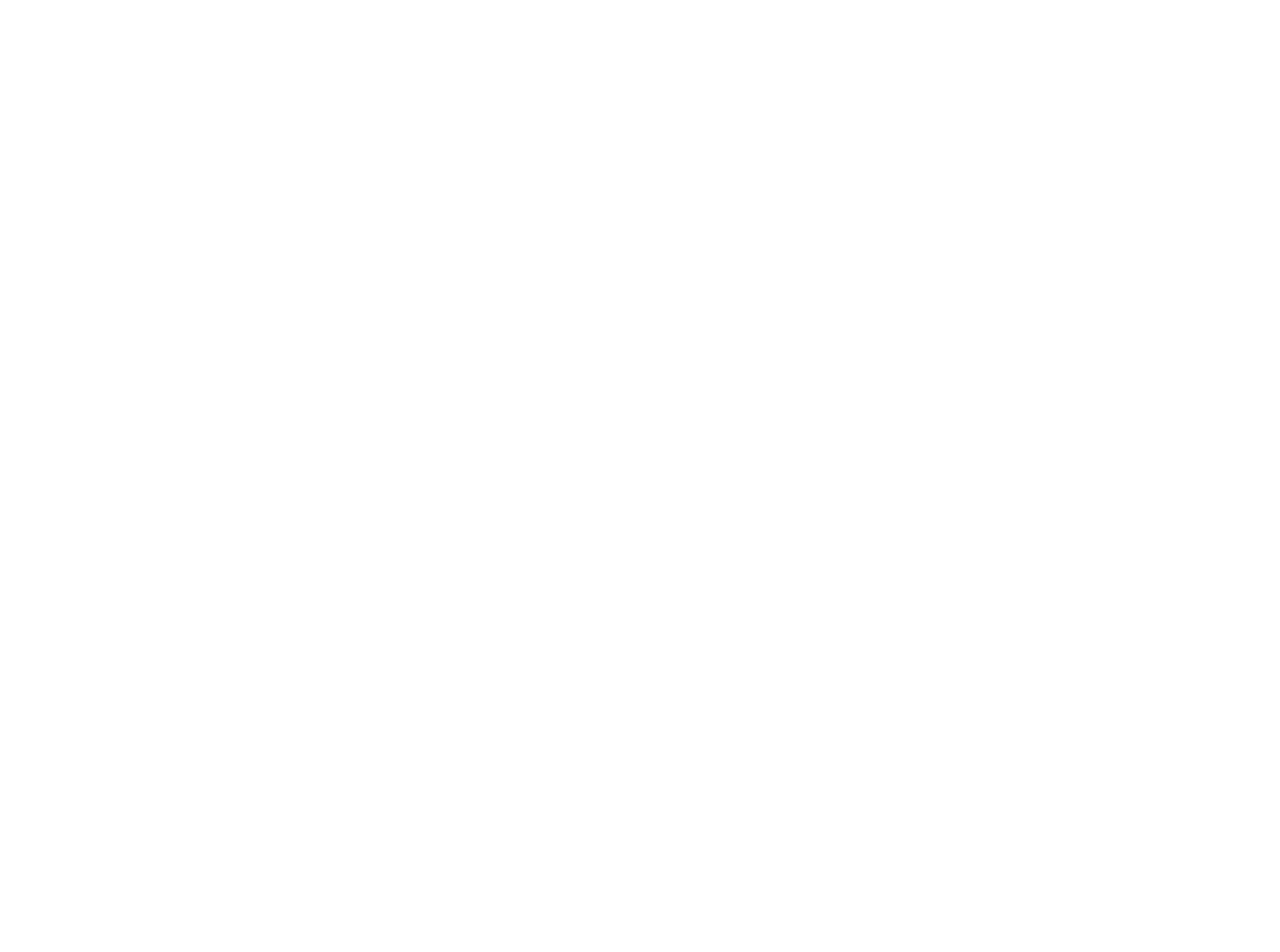
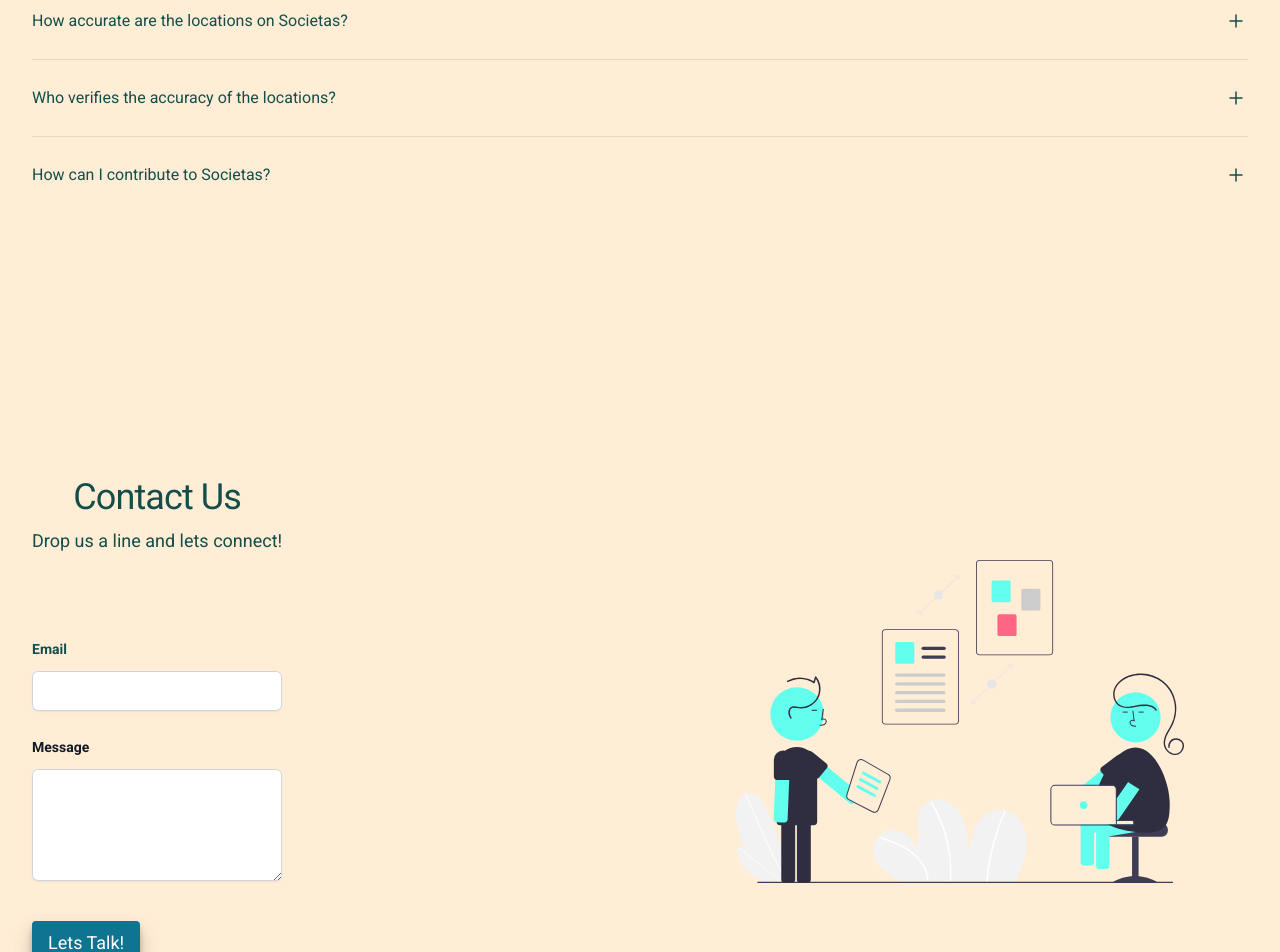
Before and after one commit to hopeVaughn/p2p, a React (Vite) app in the folder apps/client/: page / in a window 1280 px wide. Shown: the part 1940-2892 px from the top of the page. Before the commit the page ends 1529 px from the top, so only its background shows below. Built offline with nearby package versions, Linux system fonts and the light colour scheme.

Commit message:
adjust config and add contact

```diff
--- a/apps/client/src/Pages/Components/About.tsx
+++ b/apps/client/src/Pages/Components/About.tsx
@@ -3,8 +3,8 @@ import { snap_the_moment } from '../../assets';
 
 const About: React.FC = () => {
   return (
-    <main className="mx-auto -mt-12 max-w-7xl px-6 sm:mt-0 lg:px-8 xl:-mt-8 mb-10">
-      <section className="mx-auto max-w-2xl lg:mx-0 lg:max-w-none">
+    <section className="mx-auto -mt-12 max-w-7xl px-6 sm:mt-0 lg:px-8 xl:-mt-8 mb-10 bg-transparent">
+      <div className="mx-auto max-w-2xl lg:mx-0 lg:max-w-none">
         <header>
           <h2 className="text-3xl font-bold tracking-tight text-teal-900 sm:text-6xl">About Us</h2>
         </header>
@@ -15,15 +15,16 @@ const About: React.FC = () => {
           <aside className="hidden lg:block">
             <img className="h-full w-full object-cover" src={snap_the_moment} alt="Illustration" />
           </aside>
-          <div className="mt-10 md:mt-20 lg:mt-40 text-xl leading-7 text-teal-900"> {/* <-- Adjusted the margin-top classes here */}
+          <div className="mt-10 md:mt-20 lg:mt-40 text-xl leading-7 text-teal-900">
             <p>
               We believe in the power of collaboration and shared knowledge to make daily navigation easier and more convenient. Leveraging the collective efforts of our users,
               we strive to cultivate an inclusive, user-friendly platform that transforms finding bathrooms into a seamless experience.
             </p>
           </div>
         </article>
-      </section>
-    </main>
+      </div>
+    </section>
   );
 };
+
 export default About;
--- a/apps/client/src/Pages/Components/Contact.tsx
+++ b/apps/client/src/Pages/Components/Contact.tsx
@@ -0,0 +1,68 @@
+import React from 'react'
+import Button from '../../Global_Components/Buttons'
+import informed from '../../assets/informed.svg';
+const ContactForm: React.FC = () => {
+
+  return (
+    <div className="flex flex-col-reverse sm:flex-row sm:justify-between">
+      <section className="isolate bg-transparent px-6 py-24 sm:py-32 lg:px-8">
+        <div
+          className="absolute inset-x-0 top-[-10rem] -z-10 transform-gpu overflow-hidden blur-3xl sm:top-[-20rem]"
+          aria-hidden="true"
+        >
+        </div>
+        <div className="mx-auto max-w-4xl text-center">
+          <h2 className="text-4xl text-bold tracking-tight text-teal-900 sm:text-4xl">Contact Us</h2>
+          <p className="mt-2 text-lg leading-8 text-teal-900">
+            Drop us a line and lets connect!
+          </p>
+        </div>
+        <form action="#" method="POST" className="mx-auto mt-16 max-w-xl sm:mt-20">
+          <div className="grid grid-cols-1 gap-x-8 gap-y-6 sm:grid-cols-2">
+            <div className="sm:col-span-2">
+              <label htmlFor="email" className="block text-sm font-semibold leading-6 text-teal-900">
+                Email
+              </label>
+              <div className="mt-2.5">
+                <input
+                  type="email"
+                  name="email"
+                  id="email"
+                  autoComplete="email"
+                  className="block w-full rounded-md border-0 px-3.5 py-2 text-teal-900 shadow-sm ring-1 ring-inset ring-gray-300 placeholder:text-gray-400 focus:ring-2 focus:ring-inset focus:ring-indigo-600 sm:text-sm sm:leading-6"
+                />
+              </div>
+            </div>
+
+            <div className="sm:col-span-2">
+              <label htmlFor="message" className="block text-sm font-semibold leading-6 text-gray-900">
+                Message
+              </label>
+              <div className="mt-2.5">
+                <textarea
+                  name="message"
+                  id="message"
+                  rows={4}
+                  className="block w-full rounded-md border-0 px-3.5 py-2 text-gray-900 shadow-sm ring-1 ring-inset ring-gray-300 placeholder:text-gray-400 focus:ring-2 focus:ring-inset focus:ring-indigo-600 sm:text-sm sm:leading-6"
+                  defaultValue={''}
+                />
+              </div>
+            </div>
+          </div>
+          <div className="mt-10">
+            <Button btnText='Lets Talk!' />
+          </div>
+        </form>
+      </section>
+      <div className="w-full sm:w-1/2 sm:flex sm:justify-center sm:items-center hidden">
+        <img
+          src={informed}
+          alt=""
+          className="w-full h-auto sm:w-auto sm:max-w-md"
+        />
+      </div>
+    </div>
+  )
+}
+
+export default ContactForm
--- a/apps/client/src/Pages/Components/Faq.tsx
+++ b/apps/client/src/Pages/Components/Faq.tsx
@@ -0,0 +1,43 @@
+import { Disclosure } from '@headlessui/react'
+import { MinusSmallIcon, PlusSmallIcon } from '@heroicons/react/24/outline'
+import faqs from '../../utils/faq'
+
+interface FAQ {
+  question: string;
+  answer: string;
+}
+
+const FAQComponent: React.FC = () => {
+  return (
+    <section className="mx-auto max-w-7xl px-6 py-24 sm:py-32 lg:px-8 lg:py-40 bg-transparent">
+      <header className="mx-auto max-w-4xl divide-y divide-gray-900/10">
+        <h2 className="text-4xl text-center font-bold leading-10 tracking-tight text-teal-900">Frequently asked questions</h2>
+      </header>
+      <dl className="mt-10 space-y-6 divide-y divide-gray-900/10">
+        {faqs.map((faq: FAQ) => (
+          <Disclosure as="div" key={faq.question} className="pt-6">
+            {({ open }) => (
+              <>
+                <Disclosure.Button as="dt" className="flex w-full items-start justify-between text-left text-teal-900">
+                  <span className="text-base leading-7">{faq.question}</span>
+                  <span className="ml-6 flex h-7 items-center">
+                    {open ? (
+                      <MinusSmallIcon className="h-6 w-6" aria-hidden="true" />
+                    ) : (
+                      <PlusSmallIcon className="h-6 w-6" aria-hidden="true" />
+                    )}
+                  </span>
+                </Disclosure.Button>
+                <Disclosure.Panel as="dd" className="mt-2 pr-12">
+                  <p className="text-base leading-7 text-teal-800">{faq.answer}</p>
+                </Disclosure.Panel>
+              </>
+            )}
+          </Disclosure>
+        ))}
+      </dl>
+    </section>
+  )
+}
+
+export default FAQComponent;
--- a/apps/client/src/Pages/Landing.tsx
+++ b/apps/client/src/Pages/Landing.tsx
@@ -1,6 +1,8 @@
 import React, { useState } from 'react'
 import { destination, informed, world } from '../assets/';
 import About from './Components/About';
+import Faq from './Components/Faq';
+import ContactForm from './Components/Contact';
 import Button from '../Global_Components/Buttons';
 import Navbar from '../Global_Components/Navbar';
 import Sidebar from '../Global_Components/Sidebar';
@@ -66,6 +68,8 @@ const Landing: React.FC = () => {
           </div>
         </section>
         <About />
+        <Faq />
+        <ContactForm />
       </main>
     </div>
   )
--- /dev/null
+++ b/apps/client/src/utils/faq.ts
@@ -0,0 +1,29 @@
+interface FAQ {
+  question: string;
+  answer: string;
+}
+
+const faqs: FAQ[] = [
+  {
+    question: 'Is Societas free to use?',
+    answer: 'Yes! Societas is a free service. We believe in providing accessible information for everyone, everywhere.'
+  },
+  {
+    question: 'Who is behind Societas?',
+    answer: ' We are a grassroots initiative driven by a community of users just like you. We are not affiliated with any organization. Our aim is to make finding a bathroom a hassle-free experience for everyone.'
+  },
+  {
+    question: 'How accurate are the locations on Societas?',
+    answer: "The locations on Societas are community-sourced, so while we strive for accuracy, we can't guarantee perfection. Our map points are generally in close proximity to the locations provided by our users."
+  },
+  {
+    question: 'Who verifies the accuracy of the locations?',
+    answer: 'Both community members and appointed community admins regularly audit the locations provided. Our goal is to ensure the validity and usefulness of each point on our map.'
+  },
+  {
+    question: 'How can I contribute to Societas?',
+    answer: 'As a community-driven platform, we welcome and value your contributions! You can help us by adding new bathroom locations, verifying existing ones, or sharing our app with others to grow our community.'
+  },
+]
+
+export default faqs
--- a/apps/client/tailwind.config.js
+++ b/apps/client/tailwind.config.js
@@ -16,5 +16,5 @@ export default {
       }
     },
   },
-  plugins: [],
+  plugins: ['tailwindcss/forms', 'tailwindcss/nesting'],
 };
--- a/apps/client/vite.config.ts
+++ b/apps/client/vite.config.ts
@@ -1,6 +1,5 @@
 import { defineConfig } from 'vite';
 import react from '@vitejs/plugin-react';
-
 // https://vitejs.dev/config/
 export default defineConfig({
   plugins: [react()],
```
